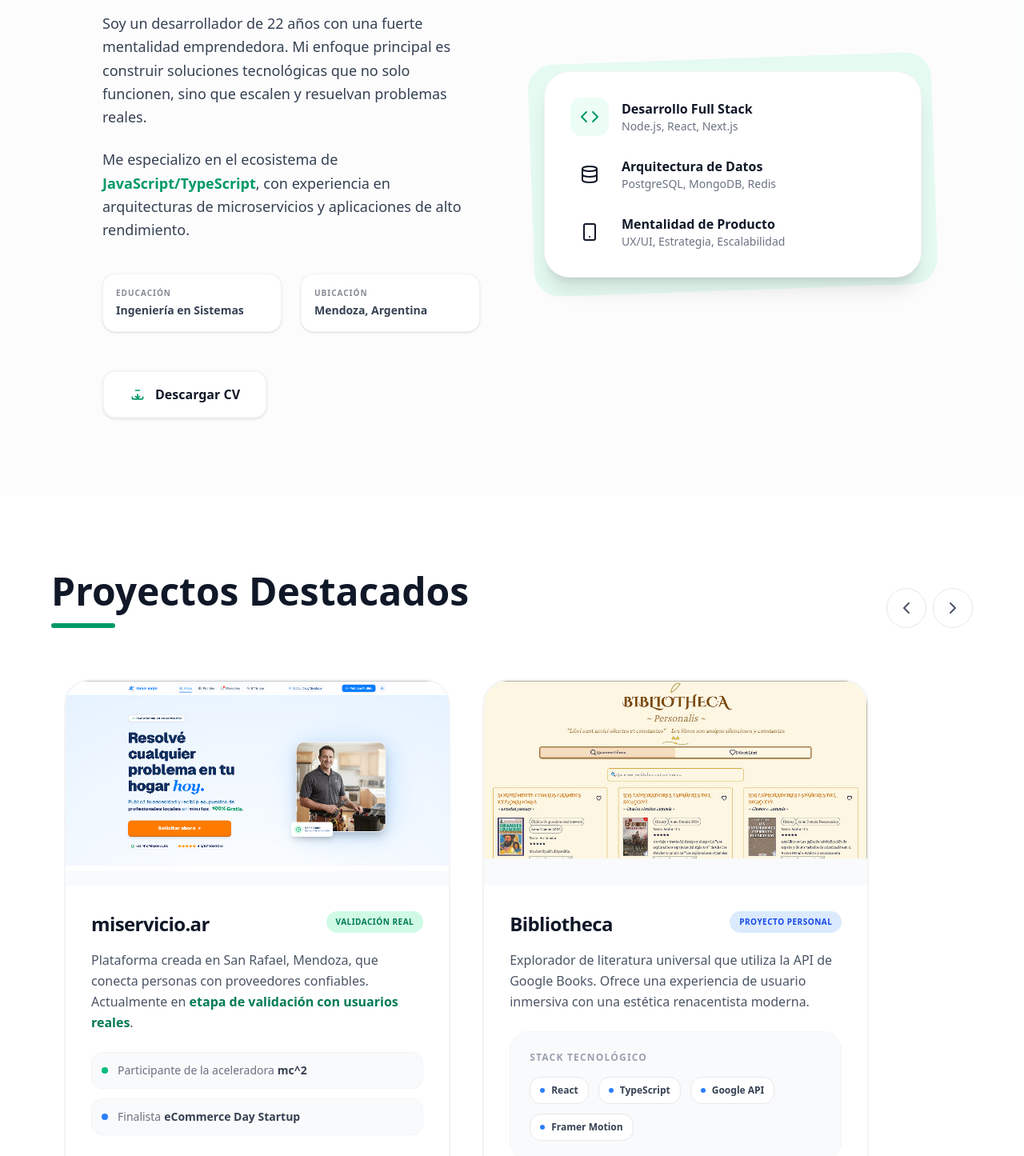
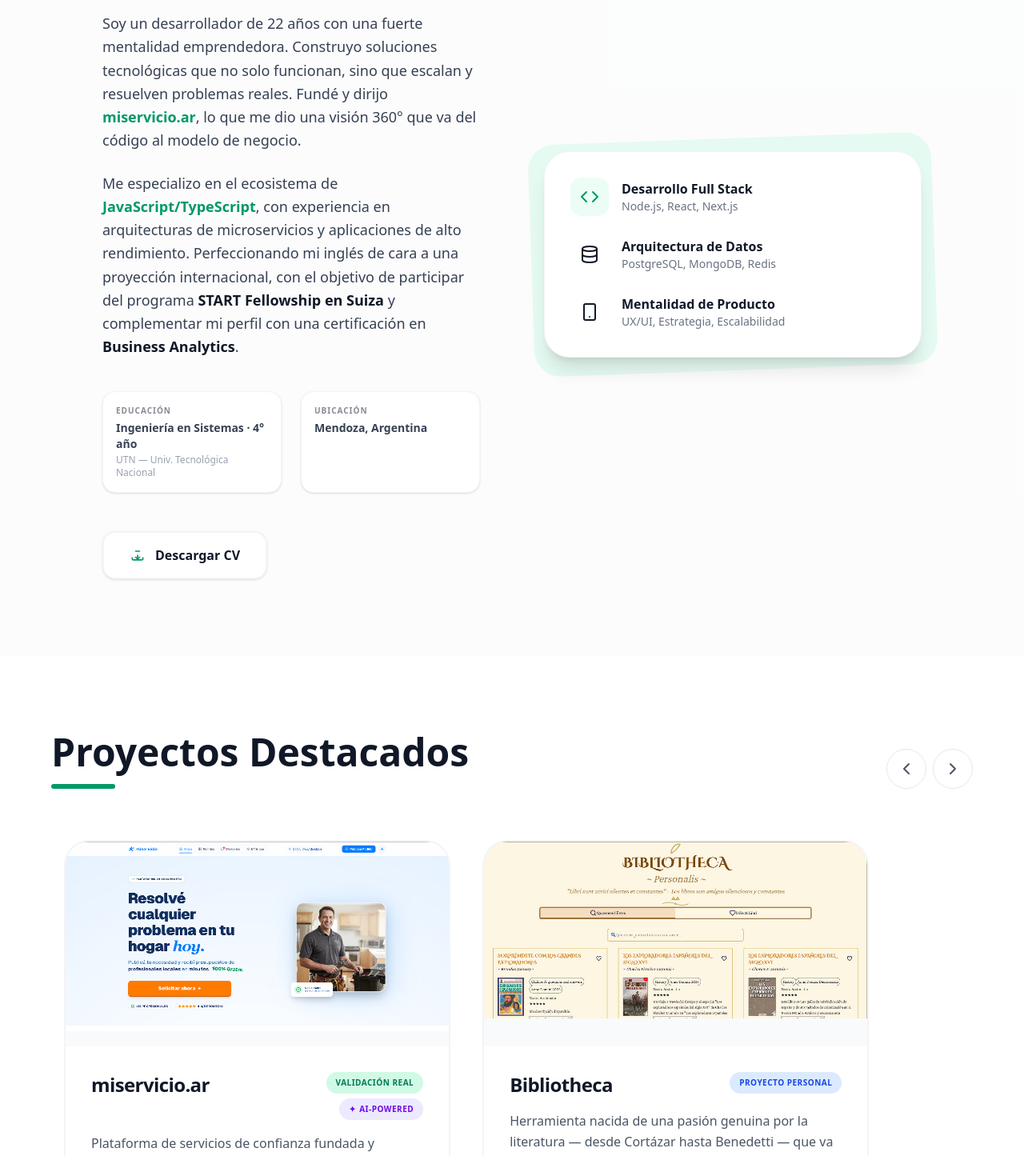
Before and after one commit to JuanVergara-9/portafolio-jv, a Next.js app: page / in a window 1280 px wide. Shown: the part 1160-2605 px from the top of the page at 80% size. Built offline with nearby package versions, Linux system fonts and the light colour scheme.

Commit message:
Mejora de portafolio

```diff
--- a/app/page.tsx
+++ b/app/page.tsx
@@ -177,17 +177,18 @@
                 <div className="w-16 h-1.5 bg-emerald-600 rounded-full"></div>
 
                 <p className="text-lg text-gray-700 leading-relaxed">
-                  Soy un desarrollador de 22 años con una fuerte mentalidad emprendedora. Mi enfoque principal es construir soluciones tecnológicas que no solo funcionen, sino que escalen y resuelvan problemas reales.
+                  Soy un desarrollador de 22 años con una fuerte mentalidad emprendedora. Construyo soluciones tecnológicas que no solo funcionan, sino que escalan y resuelven problemas reales. Fundé y dirijo <span className="font-bold text-emerald-600">miservicio.ar</span>, lo que me dio una visión 360° que va del código al modelo de negocio.
                 </p>
 
                 <p className="text-lg text-gray-700 leading-relaxed">
-                  Me especializo en el ecosistema de <span className="font-bold text-emerald-600">JavaScript/TypeScript</span>, con experiencia en arquitecturas de microservicios y aplicaciones de alto rendimiento.
+                  Me especializo en el ecosistema de <span className="font-bold text-emerald-600">JavaScript/TypeScript</span>, con experiencia en arquitecturas de microservicios y aplicaciones de alto rendimiento. Perfeccionando mi inglés de cara a una proyección internacional, con el objetivo de participar del programa <span className="font-semibold text-gray-900">START Fellowship en Suiza</span> y complementar mi perfil con una certificación en <span className="font-semibold text-gray-900">Business Analytics</span>.
                 </p>
 
                 <div className="grid grid-cols-1 sm:grid-cols-2 gap-6 pt-4">
                   <div className="bg-white p-4 rounded-2xl border border-gray-100 shadow-sm">
                     <h4 className="font-bold text-gray-900 uppercase text-[10px] tracking-widest mb-1 opacity-50">Educación</h4>
-                    <p className="text-sm font-semibold text-gray-700">Ingeniería en Sistemas</p>
+                    <p className="text-sm font-semibold text-gray-700">Ingeniería en Sistemas · 4° año</p>
+                    <p className="text-xs text-gray-400 mt-0.5">UTN — Univ. Tecnológica Nacional</p>
                   </div>
                   <div className="bg-white p-4 rounded-2xl border border-gray-100 shadow-sm">
                     <h4 className="font-bold text-gray-900 uppercase text-[10px] tracking-widest mb-1 opacity-50">Ubicación</h4>
@@ -274,10 +275,15 @@
                     <div className="p-8">
                       <div className="flex justify-between items-start mb-4">
                         <h3 className="text-2xl font-bold text-gray-900 tracking-tight">miservicio.ar</h3>
-                        <span className="bg-emerald-100 text-emerald-700 text-[10px] font-bold px-3 py-1.5 rounded-full uppercase tracking-wider">Validación Real</span>
+                        <div className="flex flex-col gap-1.5 items-end">
+                          <span className="bg-emerald-100 text-emerald-700 text-[10px] font-bold px-3 py-1.5 rounded-full uppercase tracking-wider">Validación Real</span>
+                          <span className="bg-violet-100 text-violet-700 text-[10px] font-bold px-3 py-1.5 rounded-full uppercase tracking-wider flex items-center gap-1">
+                            <span>✦</span> AI-Powered
+                          </span>
+                        </div>
                       </div>
                       <p className="text-gray-600 mb-6 leading-relaxed text-sm md:text-base">
-                        Plataforma creada en San Rafael, Mendoza, que conecta personas con proveedores confiables. Actualmente en <span className="text-emerald-700 font-semibold">etapa de validación con usuarios reales</span>.
+                        Plataforma de servicios de confianza fundada y liderada como <span className="font-semibold text-gray-900">CEO & Fundador</span>, con trabajo directo en pitch deck, modelo de negocio y estrategias de monetización. Integra un <span className="text-violet-700 font-semibold">Chatbot con IA 100% vía WhatsApp</span> que mejora radicalmente la UX y la retención. El backend en <span className="font-semibold text-gray-900">Node.js + PostgreSQL</span> orquesta la comunicación con el bot en tiempo real, bajo una arquitectura de microservicios.
                       </p>
 
                       <div className="space-y-3 mb-8">
@@ -289,10 +295,14 @@
                           <div className="w-2 h-2 bg-blue-500 rounded-full mr-3 shrink-0"></div>
                           Finalista <span className="font-bold text-gray-700 ml-1">eCommerce Day Startup</span>
                         </div>
+                        <div className="flex items-center text-xs md:text-sm text-gray-500 bg-violet-50 p-3 rounded-xl border border-violet-100">
+                          <div className="w-2 h-2 bg-violet-500 rounded-full mr-3 shrink-0"></div>
+                          Chatbot IA en WhatsApp: <span className="font-bold text-gray-700 ml-1">atención automatizada 24/7</span>
+                        </div>
                       </div>
 
                       <div className="flex flex-wrap gap-2 mb-8">
-                        {["Next.js", "Node.js", "PostgreSQL", "Tailwind"].map((tech) => (
+                        {["Next.js", "Node.js", "PostgreSQL", "Tailwind", "WhatsApp API"].map((tech) => (
                           <span key={tech} className="bg-gray-50 text-gray-500 border border-gray-100 px-3 py-1 rounded-lg text-[10px] font-bold uppercase tracking-wider">
                             {tech}
                           </span>
@@ -337,7 +347,7 @@
                         <span className="bg-blue-100 text-blue-700 text-[10px] font-bold px-3 py-1.5 rounded-full uppercase tracking-wider">Proyecto Personal</span>
                       </div>
                       <p className="text-gray-600 mb-6 leading-relaxed text-sm md:text-base">
-                        Explorador de literatura universal que utiliza la API de Google Books. Ofrece una experiencia de usuario inmersiva con una estética renacentista moderna.
+                        Herramienta nacida de una pasión genuina por la literatura — desde Cortázar hasta Benedetti — que va más allá del consumo de la API de Google Books. Es un explorador literario con una <span className="font-semibold text-gray-900">estética renacentista moderna</span> que demuestra cómo una pasión personal puede traducirse en código de alto nivel y una UX inmersiva.
                       </p>
 
                       <div className="bg-gray-50 p-6 rounded-[1.5rem] border border-gray-100 mb-8">
```
